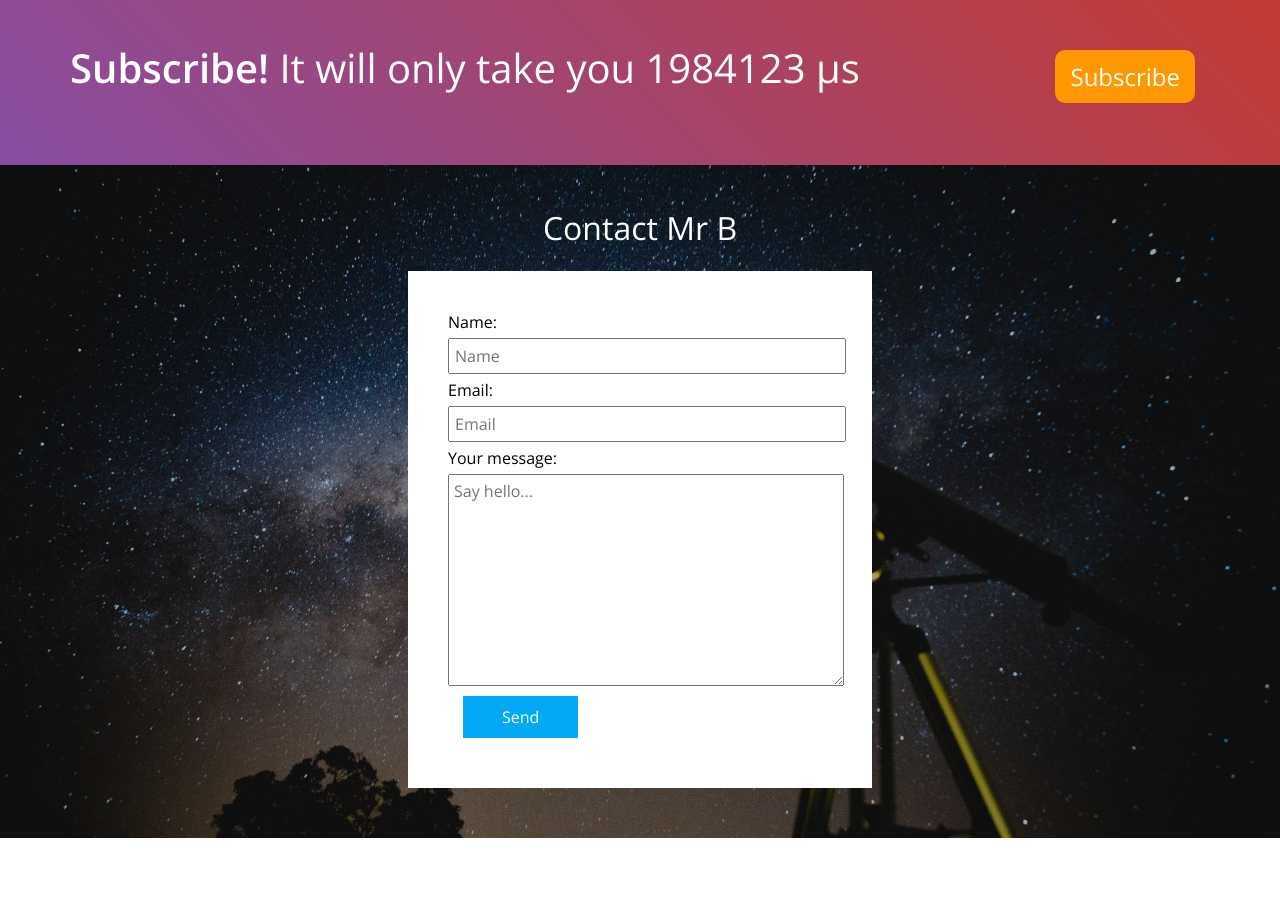
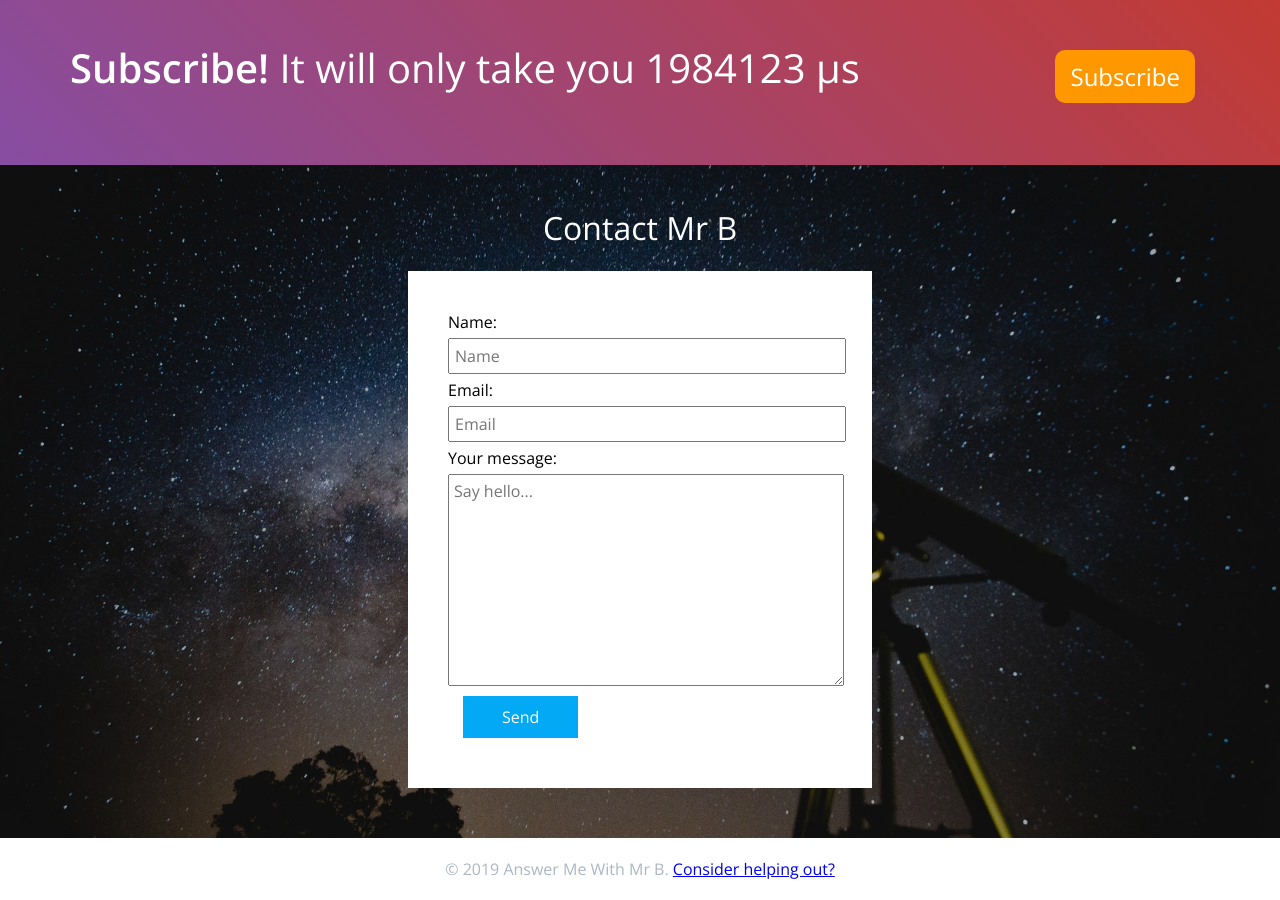
Before and after one commit to AnswerMeWithMrB/website, a Jekyll site: the page built from index.html, in a window 1280 px wide and 900 px high, scrolled down 1626 px. Built offline with Jekyll 4.4.1, drawn with Linux system fonts in a browser that asks for light colours; before the commit the page ends 2464 px from its top, so only the background shows below that.

Commit message:
Fix include statements

```diff
--- a/_layouts/home.html
+++ b/_layouts/home.html
@@ -54,6 +54,6 @@
         </form>
       </div>
     </div>
-    {{ include base/footer.html }}
+    {% include base/footer.html %}
   </body>
 </html>
--- a/_layouts/subpage.html
+++ b/_layouts/subpage.html
@@ -43,6 +43,6 @@
         <span class="bold">Subscribe!</span> It will only take you 1984123 µs <a href="https://www.youtube.com/channel/UCv7XjzuzmAKm458IqFehCPQ?sub_confirmation=1" target="_blank" class="btn orange right">Subscribe</a>
       </div>
     </div>
-    {{ include base/footer.html }}
+    {% include base/footer.html %}
   </body>
 </html>
```
